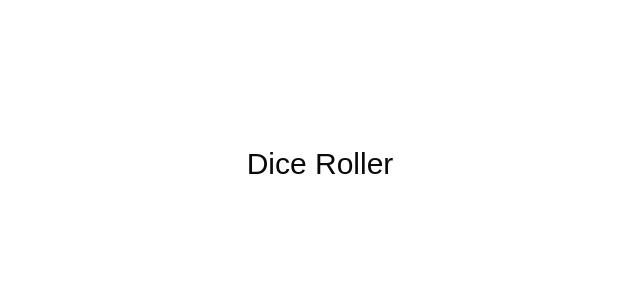
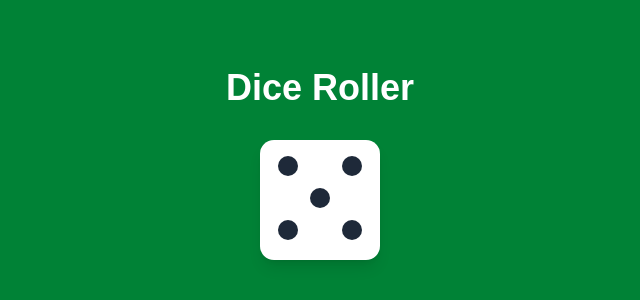
Before and after one commit to sophia-mai/dice-roller-app, a React (Vite) app: page / in a window 1280 px wide. Shown: the part 236-536 px from the top of the page, without its empty margins (320-960 px from the left). Built offline with nearby package versions, Linux system fonts and the light colour scheme.

Commit message:
dice-03: Build the Die component

```diff
--- a/src/App.tsx
+++ b/src/App.tsx
@@ -1,7 +1,10 @@
+import Die from "./components/ui/Die";
+
 function App() {
   return (
-    <div className="flex min-h-screen items-center justify-center text-3xl">
-      Dice Roller
+    <div className="flex min-h-screen flex-col items-center justify-center gap-8 bg-green-700">
+      <h1 className="text-4xl font-bold text-white">Dice Roller</h1>
+      <Die />
     </div>
   );
 }
--- /dev/null
+++ b/src/components/ui/Die.tsx
@@ -0,0 +1,30 @@
+const dotPositions: Record<number, number[]> = {
+  1: [4],
+  2: [2, 6],
+  3: [2, 4, 6],
+  4: [0, 2, 6, 8],
+  5: [0, 2, 4, 6, 8],
+  6: [0, 2, 3, 5, 6, 8],
+};
+
+function Die() {
+  const value = 5;
+  const dots = dotPositions[value] ?? [];
+
+  return (
+    <button
+      className="grid grid-cols-3 grid-rows-3 gap-2 rounded-xl bg-white p-4 shadow-lg"
+      style={{ width: "120px", height: "120px" }}
+    >
+      {Array.from({ length: 9 }).map((_, i) => (
+        <div key={i} className="flex items-center justify-center">
+          {dots.includes(i) && (
+            <div className="h-5 w-5 rounded-full bg-gray-800" />
+          )}
+        </div>
+      ))}
+    </button>
+  );
+}
+
+export default Die;
--- a/src/components/ui/select-country.tsx
+++ /dev/null
@@ -1,30 +0,0 @@
-import {
-  Select,
-  SelectContent,
-  SelectItem,
-  SelectTrigger,
-  SelectValue,
-} from "@/components/ui/select";
-import { Label } from "@/components/ui/label";
-
-const SelectCountry = () => {
-  return (
-    <div className="w-full space-y-12">
-      <h1 className="text-6xl">Covid Statistics</h1>
-      <div className="flex flex-col gap-5 justify-start w-full">
-        <Label className="text-xl">Select a country:</Label>
-        <Select value="us">
-          <SelectTrigger className="w-full text-xl p-8 bg-white">
-            <SelectValue placeholder="Country..." />
-          </SelectTrigger>
-          <SelectContent>
-            <SelectItem value="us">United States</SelectItem>
-            <SelectItem value="ca">Canada</SelectItem>
-          </SelectContent>
-        </Select>
-      </div>
-    </div>
-  );
-};
-
-export default SelectCountry;
```
